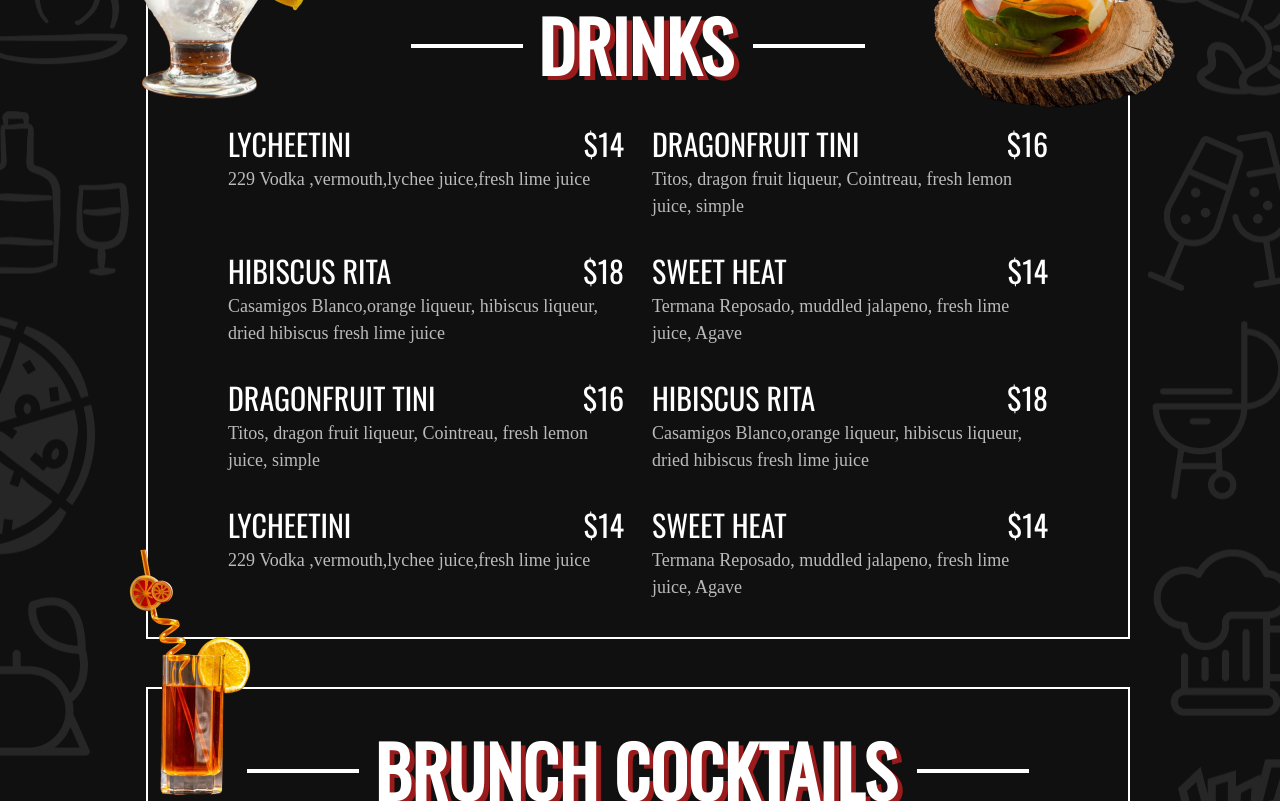
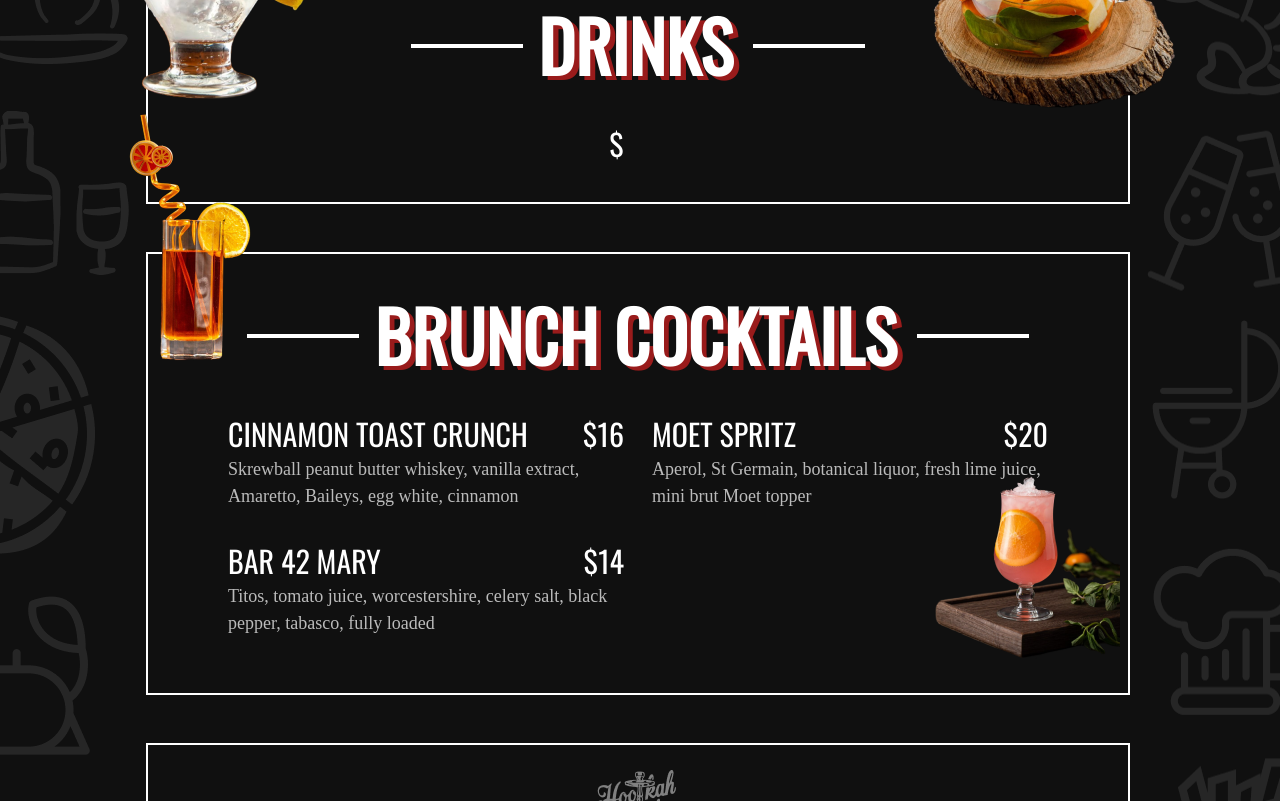
Before and after one commit to haneenpk/DNS-frontend, a React (Create React App) app: page / in a window 1280 px wide. Shown: the part 700-1501 px from the top of the page. Built offline with nearby package versions, Linux system fonts and the light colour scheme; no server answers; a web font is replaced by a local one.

Commit message:
CORS error fixed

```diff
--- a/src/components/Content.jsx
+++ b/src/components/Content.jsx
@@ -6,44 +6,9 @@
     const [isMobile, setIsMobile] = useState(window.innerWidth <= 800);
     const [menuData, setMenuData] = useState([
         {
-            name: "LYCHEETINI",
-            description: "229 Vodka ,vermouth,lychee juice,fresh lime juice",
-            price: 14
-        },
-        {
-            name: "DRAGONFRUIT TINI",
-            description: "Titos, dragon fruit liqueur, Cointreau, fresh lemon juice, simple",
-            price: 16
-        },
-        {
-            name: "HIBISCUS RITA",
-            description: "Casamigos Blanco,orange liqueur, hibiscus liqueur, dried hibiscus fresh lime juice",
-            price: 18
-        },
-        {
-            name: "SWEET HEAT",
-            description: "Termana Reposado, muddled jalapeno, fresh lime juice, Agave",
-            price:14
-        },
-        {
-            name: "DRAGONFRUIT TINI",
-            description: "Titos, dragon fruit liqueur, Cointreau, fresh lemon juice, simple",
-            price: 16
-        },
-        {
-            name: "HIBISCUS RITA",
-            description: "Casamigos Blanco,orange liqueur, hibiscus liqueur, dried hibiscus fresh lime juice",
-            price: 18
-        },
-        {
-            name: "LYCHEETINI",
-            description: "229 Vodka ,vermouth,lychee juice,fresh lime juice",
-            price: 14
-        },
-        {
-            name: "SWEET HEAT",
-            description: "Termana Reposado, muddled jalapeno, fresh lime juice, Agave",
-            price:14
+            name: "",
+            description: "",
+            price: ""
         }
     ])
 
```
